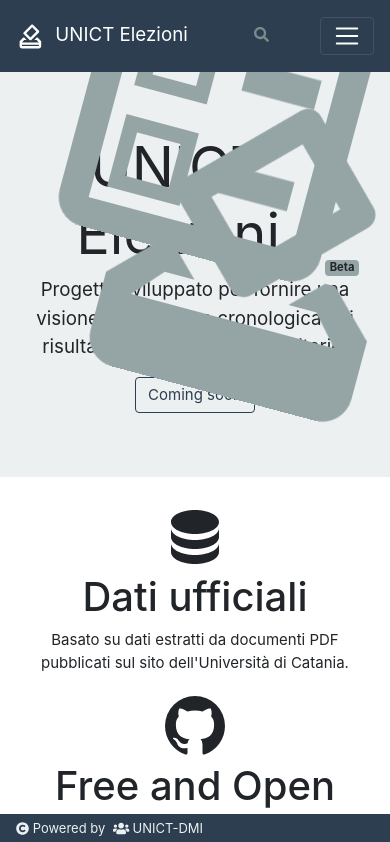
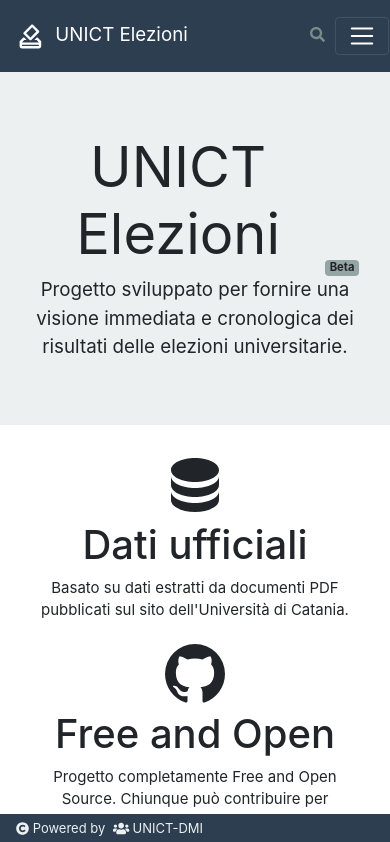
Before and after one commit to UNICT-DMI/UNICT-Elezioni, a React (Create React App) app: page /#/home in a window 390 px wide. Shown: the top 842 px of the page. Built offline with nearby package versions, Linux system fonts and the light colour scheme.

Commit message:
chore: make more resposive

```diff
--- a/src/app/home/Home.scss
+++ b/src/app/home/Home.scss
@@ -1,3 +1,9 @@
+@media screen and (max-width: 768px) {
+  .ballot {
+    display: none;
+  }
+}
+
 @keyframes shake {
   0% { transform: translate(5px, 5px) rotate(15deg)}
   100% { transform: translate(-5px, -5px) rotate(15deg)}
--- a/src/app/home/Home.tsx
+++ b/src/app/home/Home.tsx
@@ -17,7 +17,6 @@ function Home(): JSX.Element {
           <p className="lead font-weight-normal">
             Progetto sviluppato per fornire una visione immediata e cronologica dei risultati delle elezioni universitarie.
           </p>
-          <a className="btn btn-outline-primary" href="#">Coming soon</a>
         </div>
         <div className="ballot ballot-box text-secondary">
           <Icon path={mdiVote} size={15} />
--- a/src/app/navbar/Navbar.scss
+++ b/src/app/navbar/Navbar.scss
@@ -3,3 +3,10 @@
   z-index: 2;
   transition: all 1s;
 }
+
+@media screen and (max-width: 768px) {
+  .search-button {
+    padding-inline: 10px !important;
+  }
+
+}
--- a/src/app/navbar/Navbar.tsx
+++ b/src/app/navbar/Navbar.tsx
@@ -19,7 +19,7 @@ const Menu: FunctionComponent = () => {
       <Navbar expand="lg" className="bg-navbar navbar-expand-lg navbar-dark bg-primary fixed-top">
         <div className="container">
           <Navbar.Brand href="#/home">
-            <Icon path={mdiVoteOutline} size={1.2}/>
+            <Icon path={mdiVoteOutline} size={1.2} />
               &nbsp; UNICT Elezioni
           </Navbar.Brand>
           <Navbar.Collapse id="basic-navbar-nav">
@@ -48,7 +48,8 @@ const Menu: FunctionComponent = () => {
               </Nav.Link>
             </Nav>
           </Navbar.Collapse>
-          <Nav.Link className="text-dark"
+          <div className="row">
+            <Nav.Link className="text-dark search-button"
               onClick={(): void => setShowSearch(!showSearch)}
               aria-controls="search-form"
               aria-expanded={showSearch}
@@ -57,11 +58,12 @@ const Menu: FunctionComponent = () => {
             </Nav.Link>
             <Navbar.Toggle aria-controls="basic-navbar-nav" />
           </div>
+        </div>
       </Navbar>
       <Collapse in={showSearch}>
         <div className="container-fluid search-form pt-2">
           <div className="container">
-            <SearchForm onClose={(): void => setShowSearch(false)}/>
+            <SearchForm onClose={(): void => setShowSearch(false)} />
           </div>
         </div>
       </Collapse>
```
Lines whose indentation alone changed are shown as unchanged.
